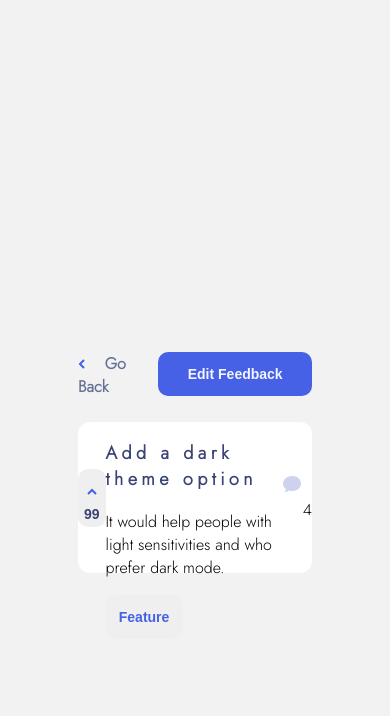
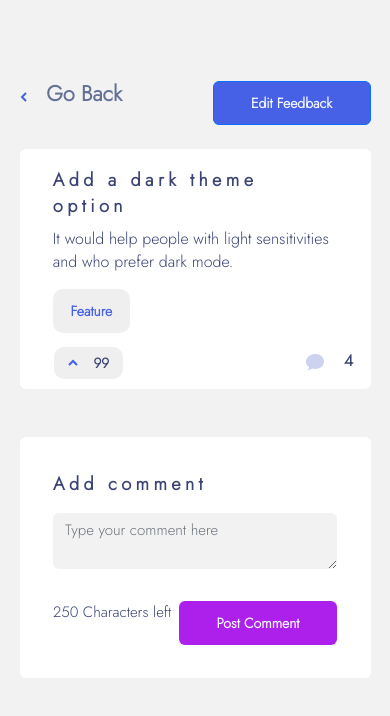
Before and after one commit to AmaliTech-Training-Academy/product-feedback-app, a React (Create React App) app in the folder project/: page / in a window 390 px wide. Shown: the top 716 px of the page. Built offline with nearby package versions, Linux system fonts and the light colour scheme.

Commit message:
worked on the form field for accepting comments:

```diff
--- a/project/package.json
+++ b/project/package.json
@@ -7,6 +7,7 @@
     "@testing-library/jest-dom": "^5.16.5",
     "@testing-library/react": "^13.4.0",
     "@testing-library/user-event": "^14.4.3",
+    "bootstrap": "^5.2.3",
     "react": "^18.2.0",
     "react-dom": "^18.2.0",
     "react-redux": "^8.0.5",
--- a/project/src/Pages/Home/FeedbackDetails/FeedbackDetails.css
+++ b/project/src/Pages/Home/FeedbackDetails/FeedbackDetails.css
@@ -1,7 +1,14 @@
 main{
     width: 60vw;
     margin-top: 81px;
-    /* background-color: aqua; */
+    color: #3A4374;
+}
+.button-text{
+    color: #F2F4FE;
+    font-size: 14px;
+    font-weight: 700;
+    line-height: 20px;
+    letter-spacing: 0px;
 }
 .navigation{
     display: flex;
@@ -20,27 +27,38 @@ span{
     background: #4661E6;
 
 }
+.card{
+    border: none;
+}
 
 .dark-theme{
-    background-color: #ffff;
     display: flex;
     justify-content: space-around;
-    border-radius: 12px;
+    flex-direction: row;
     margin-top: 24px;
-    height: 151px;
+    padding: 5%;
 }
 .increase-theme{
    color: #3A4374;
-   height: 58px;
+    height: 58px;
     width: 40px;
-    margin-block: auto;
+   margin-block: auto;
+
+}
+.comment-tag{
+    font-family: Jost;
+    font-size: 16px;
+    font-weight: 700;
+    line-height: 23px;
+    letter-spacing: -0.2222222238779068px;
+
 
 }
 .up-arrow{
     margin-bottom: -10px;
 
 }
-.comment{
+.comment-tag{
    margin-block: auto;
 }
 .number{
@@ -53,5 +71,99 @@ span{
 .feature-button{
     color: #4661E6;
     width: 77px;
-    /* padding: 5px; */
+
 }
+.back:hover{
+    cursor: pointer;
+
+}
+.comment{
+    margin-top: 24px ;
+    margin-bottom: 24px;
+}
+
+.add-comment{
+    padding: 5%;
+}
+.form-label{
+    color: #3A4374;
+
+}
+.form-control{
+    background-color: #F2F2F2;
+    border: none;
+}
+.post-comment{
+    background-color: #AD1FEA;
+
+}
+.share-comment{
+    display: flex;
+    justify-content: space-between;
+}
+section:hover{
+     border: 1px solid #000000;
+}
+.navigation:hover{
+    border:none;
+}
+.h4:hover{
+    -webkit-text-stroke-color: #000000;
+    -webkit-text-stroke-width: 1px;
+}
+.edit-button:hover{
+    border: 1px solid #000000;
+
+}
+form:hover{
+    border: 1px solid #000000;
+}
+@media (max-width: 1024px) {
+    .theme-decription{
+        /* width: 100%; */
+        margin-left: 5%;
+        margin-right: 5%;
+    }
+
+}
+
+@media (max-width:768px) {
+    main{
+        width: 90vw;
+
+    }
+
+}
+@media (max-width:480px) {
+    .dark-theme{
+        display: flex;
+        flex-direction: column;
+
+    }
+    .increase-theme{
+        order: 2;
+        display: flex;
+        flex-direction: row;
+        justify-content: space-evenly;
+        align-items: center;
+        margin: 14px 16.975px 0px 16.975px;
+        width: 69px;
+        height: 32px;
+
+    }
+    .up-arrow{
+        margin: auto;
+    }
+    .number{
+        margin: auto;
+    }
+    .theme-decription{
+        order: 1;
+    }
+    .comment-tag{
+        order: 3;
+        margin-left: auto;
+        margin-top: -30px;
+    }
+
+}
--- a/project/src/Pages/Home/FeedbackDetails/FeedbackDetails.js
+++ b/project/src/Pages/Home/FeedbackDetails/FeedbackDetails.js
@@ -1,4 +1,6 @@
 import React from 'react'
+import "bootstrap/dist/css/bootstrap.min.css"
+import "bootstrap/dist/js/bootstrap.bundle.min";
 import './FeedbackDetails.css'
 
 
@@ -7,29 +9,46 @@ const FeedbackDetails = () => {
     <main>
         <section className='navigation'>
 
-            <div><img src='./assets/shared/icon-arrow-left.svg'/>
-             <span className='h4'>
-                Go Back
-                </span>
+            <div className='back'>
+                <img src='./assets/shared/icon-arrow-left.svg'/>
+               <span className='h4'>
+                  Go Back
+               </span>
             </div>
-            <button className='edit-button'>Edit Feedback</button>
+            <button className='btn btn-primary button-text edit-button'>Edit Feedback</button>
          </section>
 
-        <section className='dark-theme'>
-            <button className='increase-theme'>
+        <section className='card dark-theme '>
+            <button className='increase-theme '>
                 <img src='./assets/shared/icon-arrow-up.svg' className='up-arrow'/>
                 <p className='number'>99</p>
             </button>
             <div className='theme-decription'>
-                <h3 className='title'>Add a dark theme option</h3>
-                <p className='body-1'>It would help people with light sensitivities and who prefer dark mode.</p>
+                <h3 className='card-title'>Add a dark theme option</h3>
+                <p className='body-1 card-text'>It would help people with light sensitivities and who prefer dark mode.</p>
                 <button className='feature-button'>Feature</button>
             </div>
-            <div className='comment'>
+            <div className='comment-tag '>
                 <img src='./assets/shared/icon-comments.svg' />
                 <span>4</span>
             </div>
         </section>
+
+        <section className='comment card'></section>
+
+        <form className='card add-comment'>
+           <div class="card-body">
+              <label for="add-comment" class="form-label"><h3>Add comment</h3></label>
+              <textarea type="text" class="form-control body-2" id="add-comment" placeholder="Type your comment here"
+              max='250'
+              min = "200"
+              step='250'/>
+           </div>
+           <div className='share-comment card-body body-2'>
+            <p className='body-2'>250 Characters left</p>
+            <button type="submit" className='btn post-comment button-text'>Post Comment</button>
+           </div>
+        </form>
 
     </main>
 
--- a/project/src/index.css
+++ b/project/src/index.css
@@ -8,7 +8,7 @@ body {
   font-family: 'Jost';
   background: #F2F2F2;
   display: flex;
-  align-items: center;
+  /* align-items: center; */
   justify-content: center;
 }
 
```
Also changed, not shown: 1 other file (tests, documents, lock files or other folders).
